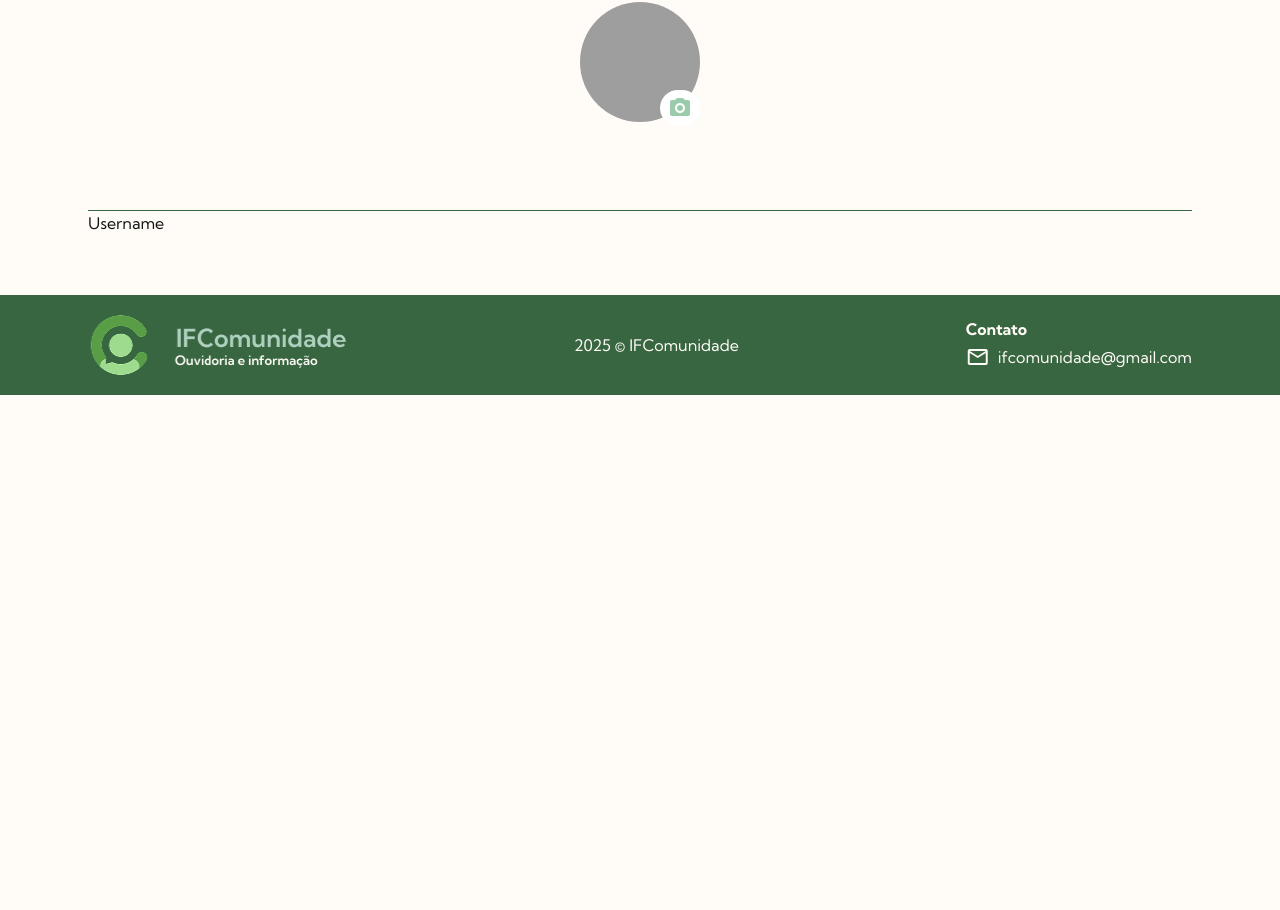
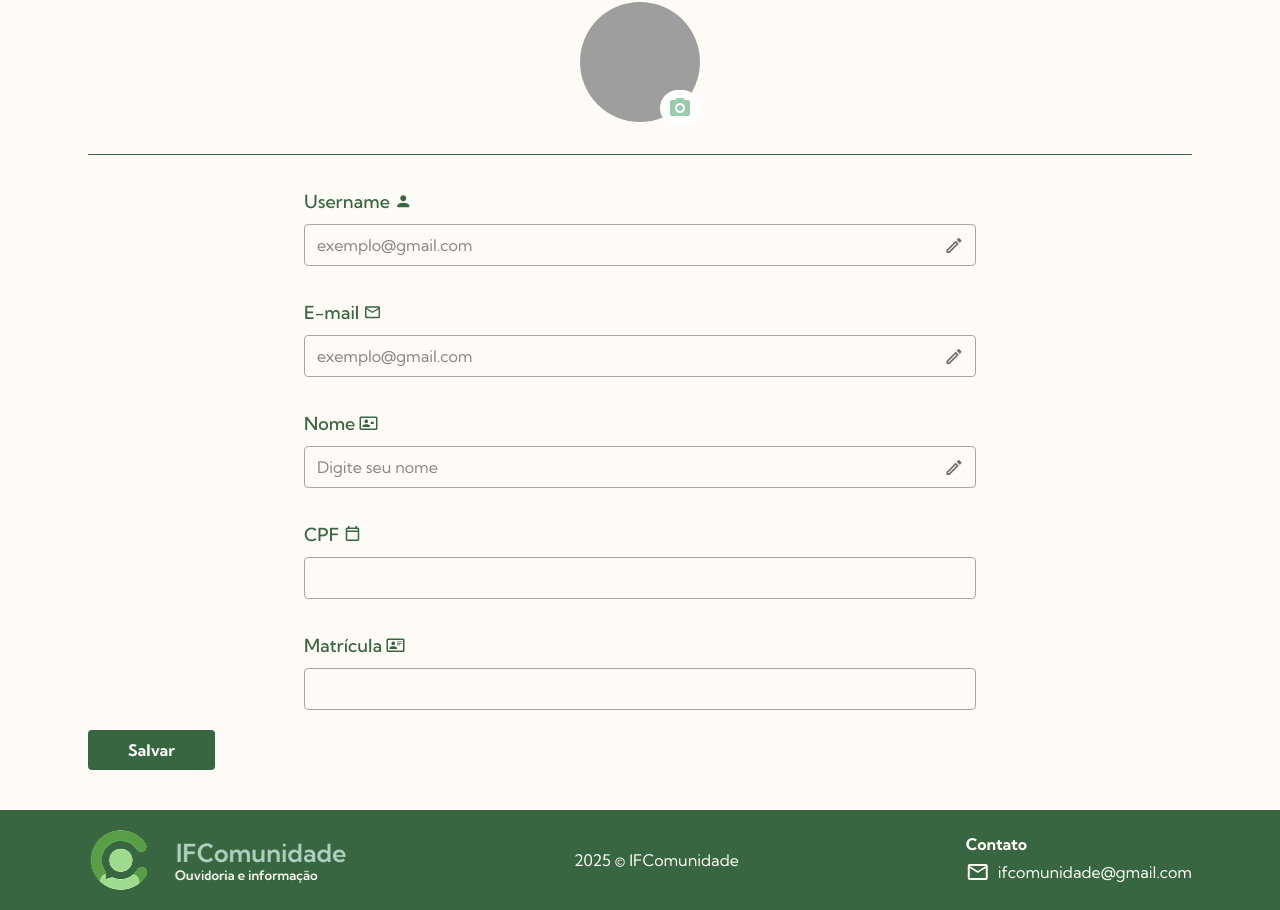
Before and after one commit to IFComunidade/IFComunidade_frontend, a Vue app: page /Perfil in a window 1280 px wide. Shown: the part 294-1204 px from the top of the page. Before the commit the page ends 800 px from the top, so only its background shows below. Built offline with nearby package versions, Linux system fonts and the light colour scheme; grey boxes are pictures that could not be loaded.

Commit message:
FEAT: Adicionei itens do form #95

```diff
--- a/src/services/userService.js
+++ b/src/services/userService.js
@@ -48,6 +48,21 @@ class UserService {
       throw error;
     }
   }
+
+  async editarPerfil (id) {
+    try {
+      const { data } = await api.patch(`usuarios/${id}`, {
+    email: this.usuario.email,
+    nome: this.usuario.nome,
+    username: this.usuario.username
+  })
+  this.usuario = data
+    }
+    catch (error) {
+      console.error('erro ao atualizar seu perfil', error);
+      throw error;
+    }
+  }
 }
 
 export default new UserService();
--- a/src/stores/userStore.js
+++ b/src/stores/userStore.js
@@ -20,6 +20,8 @@ export const useUserStore = defineStore('usuario', () => {
   });
 
   const users = ref([]);
+
+  const loading = ref(false);
 
   const tokens = ref({
     access: null,
@@ -94,6 +96,20 @@ export const useUserStore = defineStore('usuario', () => {
     localStorage.removeItem('token');
   }
 
+  const editarPerfil = async (id, perfilatt) => {
+    loading.value = true;
+      try {
+        const perfilAtualizado = await userService.editarPerfil(id, perfilatt);
+        const index = users.value.findIndex(o => o.id === id);
+        if (index !== -1) {
+        usuario.value[index] = perfilAtualizado;
+        }
+        } catch (error) {
+        console.error('Erro ao atualizar seu perfil:', error);
+        } finally {
+        loading.value = false;
+        }
+  }
 
   const initStore = () => {
   const savedToken = localStorage.getItem('token');
@@ -107,6 +123,6 @@ export const useUserStore = defineStore('usuario', () => {
 
 initStore();
 
-  return { usuario, users, getAllUsers, registrarUsuario, login, isLoggedIn, logout };
+  return { usuario, users, getAllUsers, registrarUsuario, login, isLoggedIn, logout, editarPerfil };
 
 })
--- a/src/views/PerfilView.vue
+++ b/src/views/PerfilView.vue
@@ -1,11 +1,14 @@
 <script setup>
-import { ref } from 'vue'
-import uploadImagem from '@/services/uploadImagem'
+import { ref, watch } from 'vue'
 import { useUserStore } from '@/stores/userStore';
 
 const foto = ref(null);
 const arquivoFoto = ref(null);
 const userStore = useUserStore();
+
+const novoEmail = ref('');
+const novoNome = ref('');
+const novoUsername = ref('');
 
 const selecionarFoto = (event) => {
   const file = event.target.files[0]
@@ -15,6 +18,30 @@ const selecionarFoto = (event) => {
   }
 }
 
+async function editarPerfil () {
+  try {
+    userStore.usuario.email = novoEmail.value;
+    userStore.usuario.nome = novoNome.value;
+    userStore.usuario.username = novoUsername.value;
+    await userStore.editarPerfil(userStore.usuario.id);
+  }
+  catch (error) {
+      console.error('erro ao atualizar seu perfil', error);
+      throw error;
+    }
+}
+
+watch(
+  () => userStore.usuario,
+  (usuario) => {
+    if (usuario) {
+      novoEmail.value = usuario.email
+      novoNome.value = usuario.nome
+      novoUsername.value = usuario.username
+    }
+  },
+  { immediate: true }
+)
 </script>
 
 <template>
@@ -32,16 +59,79 @@ const selecionarFoto = (event) => {
         <span class="mdi mdi-camera absolute bg-white rounded-full px-2 py-0.5 top-22 right-0 text-2xl text-[#9ACCAC]"></span>
       </label>
     </div>
-    <div class="flex mt-3 border-b border-[#386641]">
-    <p>{{ userStore.usuario.nome }}</p>
-    <p class="mt-3 mb-16">{{ userStore.usuario.username }}</p>
+    <div class="flex flex-col mt-3 border-b border-[#386641] items-center justify-center text-[1.2rem]">
+    <p class="text-[#386641] font-bold">{{ userStore.usuario.nome }}</p>
+    <p class="text-[#736C6C] mb-5">{{ userStore.usuario.username }}</p>
     </div>
-    <form action="#" class="flex flex-col">
-    <div class="mb-5">
-        <label for="text">
-            Username <span class=""></span>
-        </label>
+    <div class="flex justify-center">
+    <form action="#" class="max-w-2xl w-full" >
+      <div class="mb-5 mt-8 relative">
+          <label for="text" class="block text-lg font-medium mb-2 text-[#386641]"
+            >Username <span class="mdi mdi-account text-[#386641]"></span
+          ></label>
+          <input
+            type="text"
+            id="username"
+            placeholder="exemplo@gmail.com"
+            class="py-2 px-3 border border-[#A7A7A7] rounded focus:outline-none focus:ring-2 focus:ring-[#386641] transition-all duration-200 w-full"
+            v-model="novoUsername"
+          />
+          <span class="mdi mdi-pencil-outline right-3 mt-2 absolute text-[#736C6C] text-xl"></span>
+        </div>
+      <div class="mb-5 mt-8 relative">
+          <label for="email" class="block text-lg font-medium mb-2 text-[#386641]"
+            >E-mail <span class="mdi mdi-email-outline text-[#386641]"></span
+          ></label>
+          <input
+            type="email"
+            id="email"
+            placeholder="exemplo@gmail.com"
+            class="py-2 px-3 border border-[#A7A7A7] rounded focus:outline-none focus:ring-2 focus:ring-[#386641] transition-all duration-200 w-full"
+            v-model="novoEmail"
+          />
+          <span class="mdi mdi-pencil-outline right-3 mt-2 absolute text-[#736C6C] text-xl"></span>
+        </div>
+        <div class="mb-5 mt-8 relative">
+          <label for="text" class="block text-lg font-medium mb-2 text-[#386641]"
+            >Nome <span class="mdi mdi-smart-card-outline text-[#386641]"></span
+          ></label>
+          <input
+            type="text"
+            id="nome"
+            placeholder="Digite seu nome"
+            class="py-2 px-3 border border-[#A7A7A7] rounded focus:outline-none focus:ring-2 focus:ring-[#386641] transition-all duration-200 w-full"
+            v-model="novoNome"
+          />
+          <span class="mdi mdi-pencil-outline right-3 mt-2 absolute text-[#736C6C] text-xl"></span>
+        </div>
+        <div class="mb-5 mt-8">
+          <label for="text" class="block text-lg font-medium mb-2 text-[#386641]"
+            >CPF <span class="mdi mdi-calendar-blank-outline text-[#386641]"></span
+          ></label>
+          <input
+            type="text"
+            id="cpf"
+            class="py-2 px-3 border border-[#A7A7A7] rounded focus:outline-none focus:ring-2 focus:ring-[#386641] transition-all duration-200 w-full"
+            v-model="userStore.usuario.cpf"
+            disabled
+          />
+        </div>
+        <div class="mb-5 mt-8">
+          <label for="text" class="block text-lg font-medium mb-2 text-[#386641]"
+            >Matrícula <span class="mdi mdi-card-account-details-outline text-[#386641]"></span
+          ></label>
+          <input
+            type="text"
+            id="matricula"
+            class="py-2 px-3 border border-[#A7A7A7] rounded focus:outline-none focus:ring-2 focus:ring-[#386641] transition-all duration-200 w-full"
+            v-model="userStore.usuario.matricula"
+            disabled
+          />
+        </div>
+    </form>
     </div>
-    </form>
+    <button class="flex justify-center gap-1 items-center bg-[#386641] text-white mb-5 p-2 rounded cursor-pointer font-bold transition-all duration-500 hover:scale-103 hover:bg-[#29452E] hover:gap-3 hover:shadow-lg px-10" @click="editarPerfil()">
+      Salvar
+    </button>
 </section>
 </template>
```
